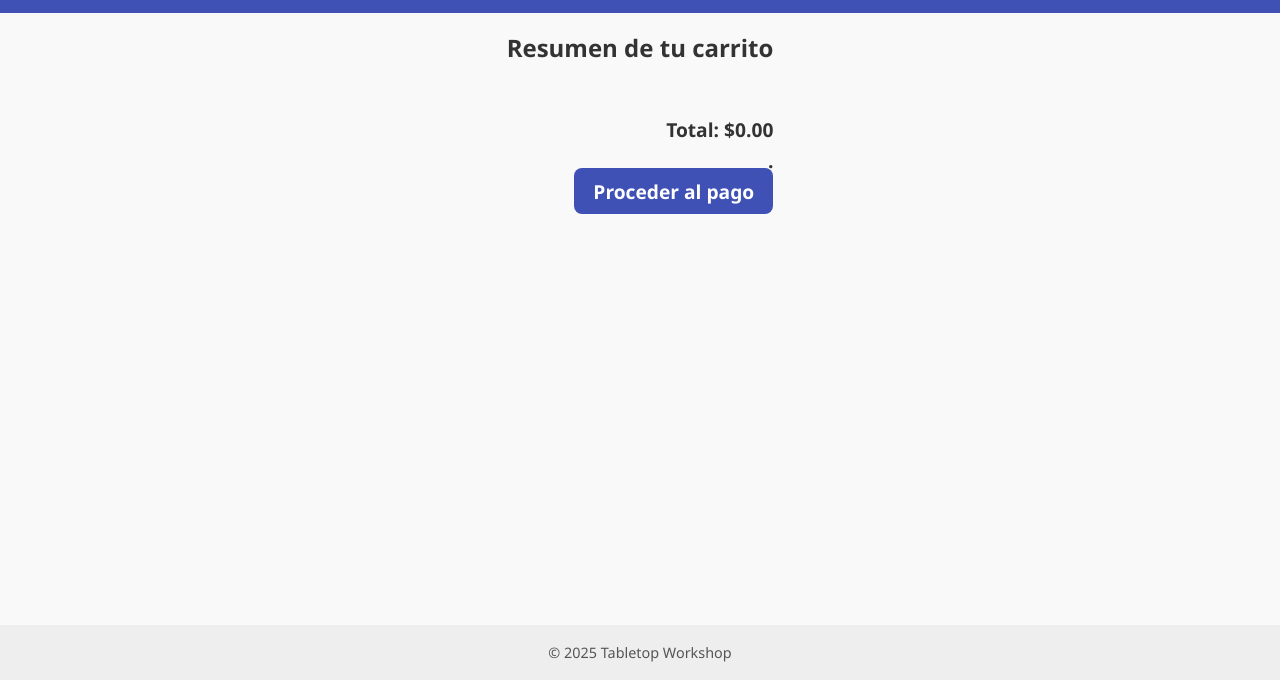
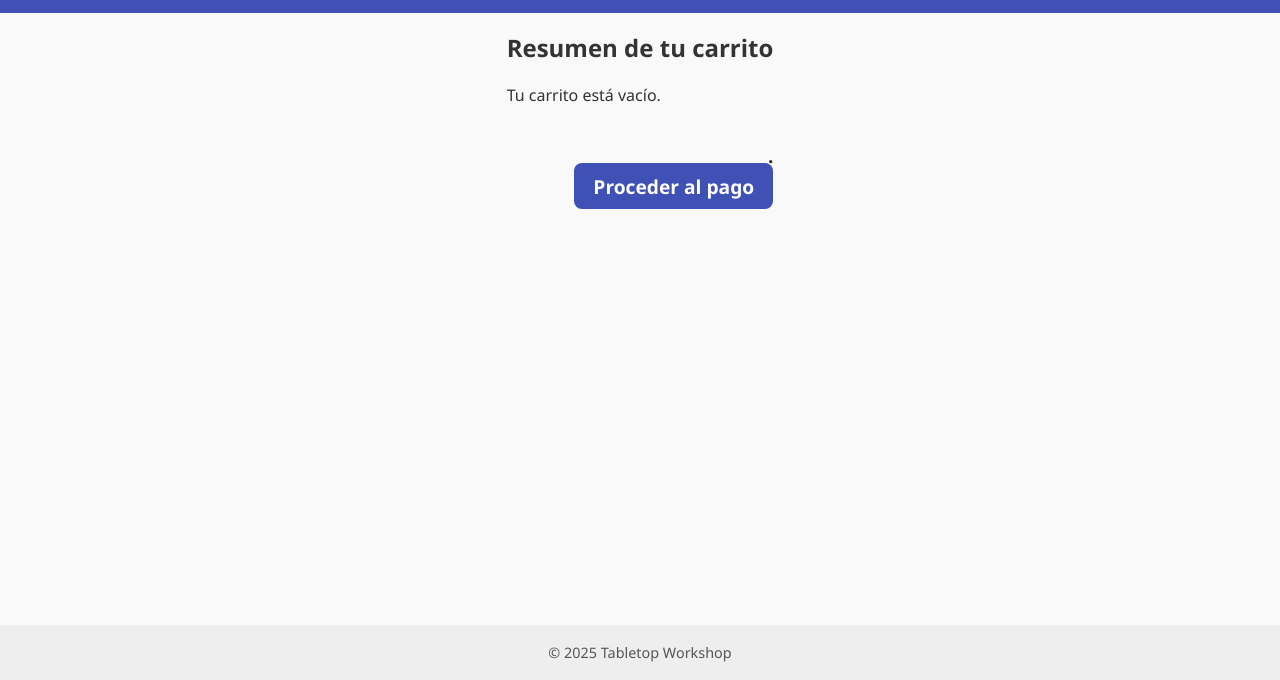
Before and after one commit to Gumba117/Tabletop-Workshop, a plain HTML site: page docs/cart.html in a window 1280 px wide. Shown: the part 120-800 px from the top of the page. Drawn offline with nearby package versions, Linux system fonts and the light colour scheme.

Commit message:
cambios al carrito

```diff
--- a/docs/cart.html
+++ b/docs/cart.html
@@ -41,7 +41,10 @@
   <script src="./js/cart.js"></script>
   <script src="./js/auth.js"></script>
   <script>
-    window.addEventListener('DOMContentLoaded', displayCart);
+
+    window.addEventListener('DOMContentLoaded', () => {
+  renderCart();
+});
   </script>
 </body>
 </html>
--- a/docs/js/cart.js
+++ b/docs/js/cart.js
@@ -50,7 +50,7 @@ function removeFromCart(productId) {
 // Renderizar el carrito (en cart.html)
 // ------------------------------
 async function renderCart() {
-  const cartContainer = document.getElementById('cart-container');
+  const cartContainer = document.getElementById('cart-list');
   const totalContainer = document.getElementById('cart-total');
 
   const cart = getCart();
```
